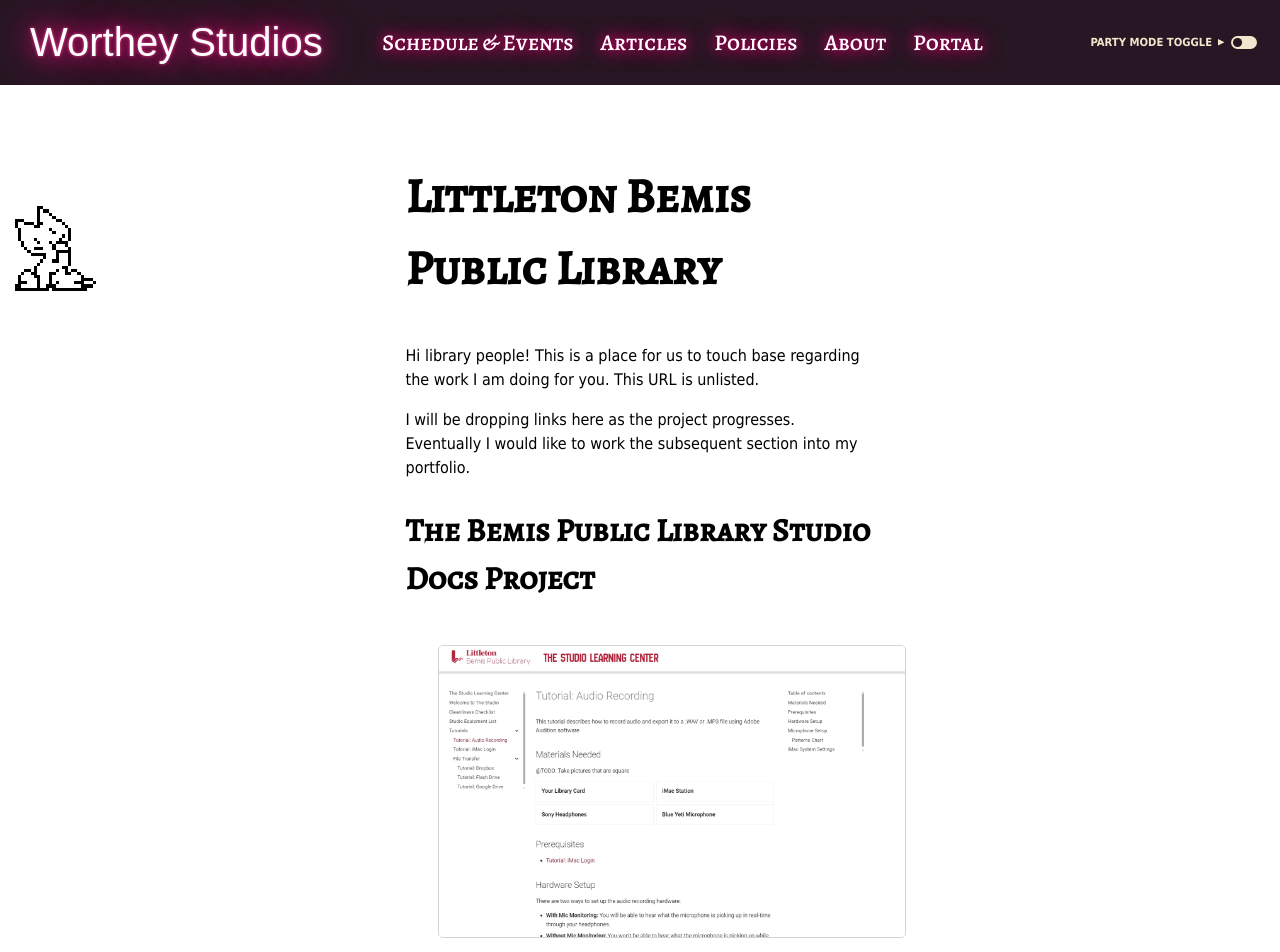
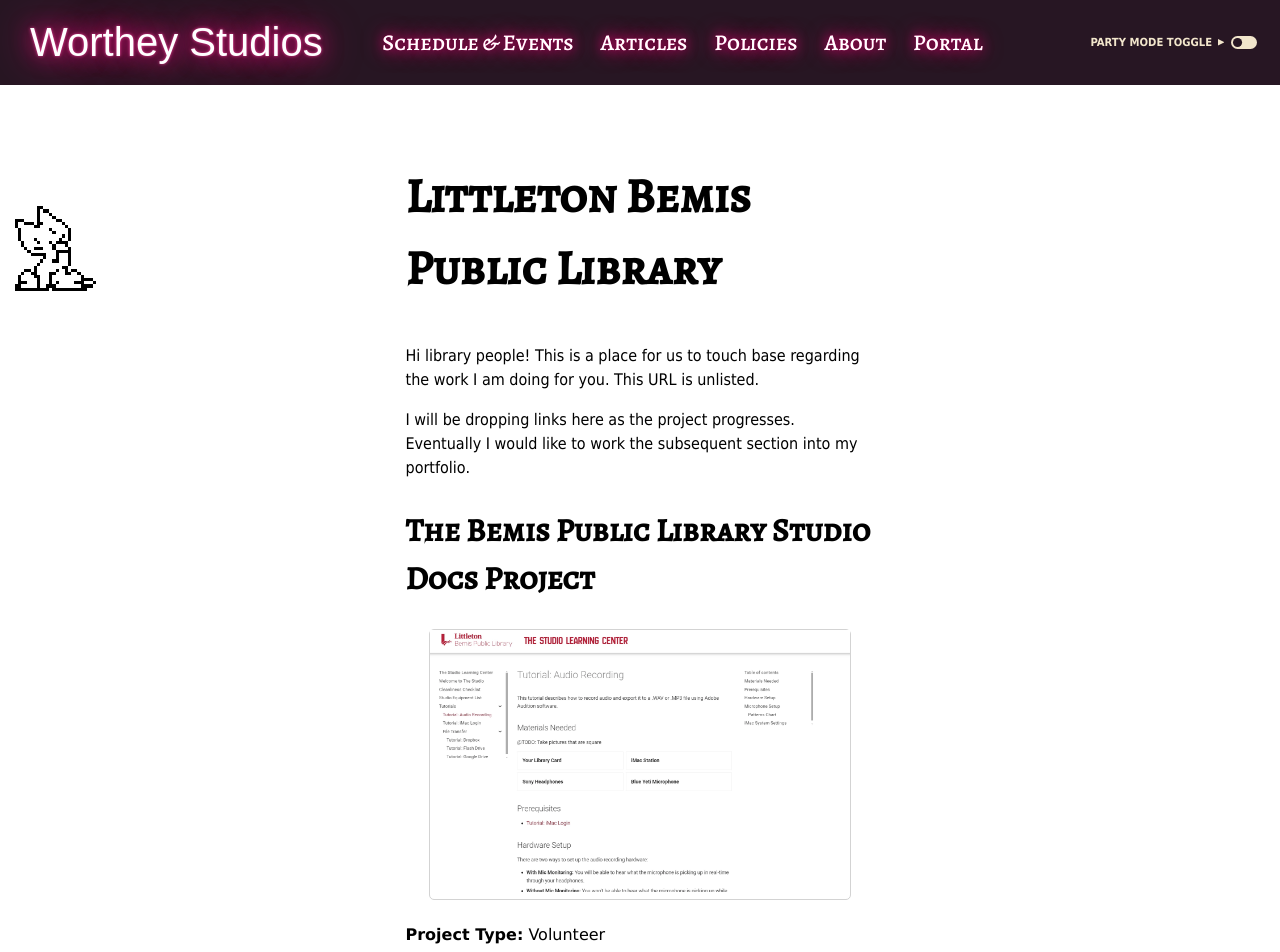
Before and after one commit to chworthey/cs-studio-site, a React (Vite) app: page /bemis in a window 1280 px wide. Shown: the top 952 px of the page. Built offline with nearby package versions, Linux system fonts and the light colour scheme; a web font is replaced by a local one.

Commit message:
Fixed bemis pic

```diff
--- a/src/main/components/BemisPage.tsx
+++ b/src/main/components/BemisPage.tsx
@@ -16,8 +16,8 @@ export function BemisPage(props: IProjectsPageProps) {
         I will be dropping links here as the project progresses. Eventually I would like to work the subsequent section into my portfolio.
       </p>
       <h2>The Bemis Public Library Studio Docs Project</h2>
-      <div>
-        <a href="https://gray-stone-085c4c510.5.azurestaticapps.net/" target="_blank"><img className="project-thumbnail" src="/bemis-studio-docs.webp"/></a>
+      <div className="div__project-thumbnail">
+        <a href="https://gray-stone-085c4c510.5.azurestaticapps.net/" target="_blank"><img src="/bemis-studio-docs.webp"/></a>
       </div>
       <div>
         <b>Project Type:</b> Volunteer
--- a/src/main/styles/App.css
+++ b/src/main/styles/App.css
@@ -955,8 +955,8 @@ html, body {
   font-weight: 400;
 }
 
-.project-thumbnail {
-  margin: 1em 2em;
+.div__project-thumbnail {
+  margin: 5%;
   border-style: solid;
   border-radius: 5px;
   border-width: 1px;
```
